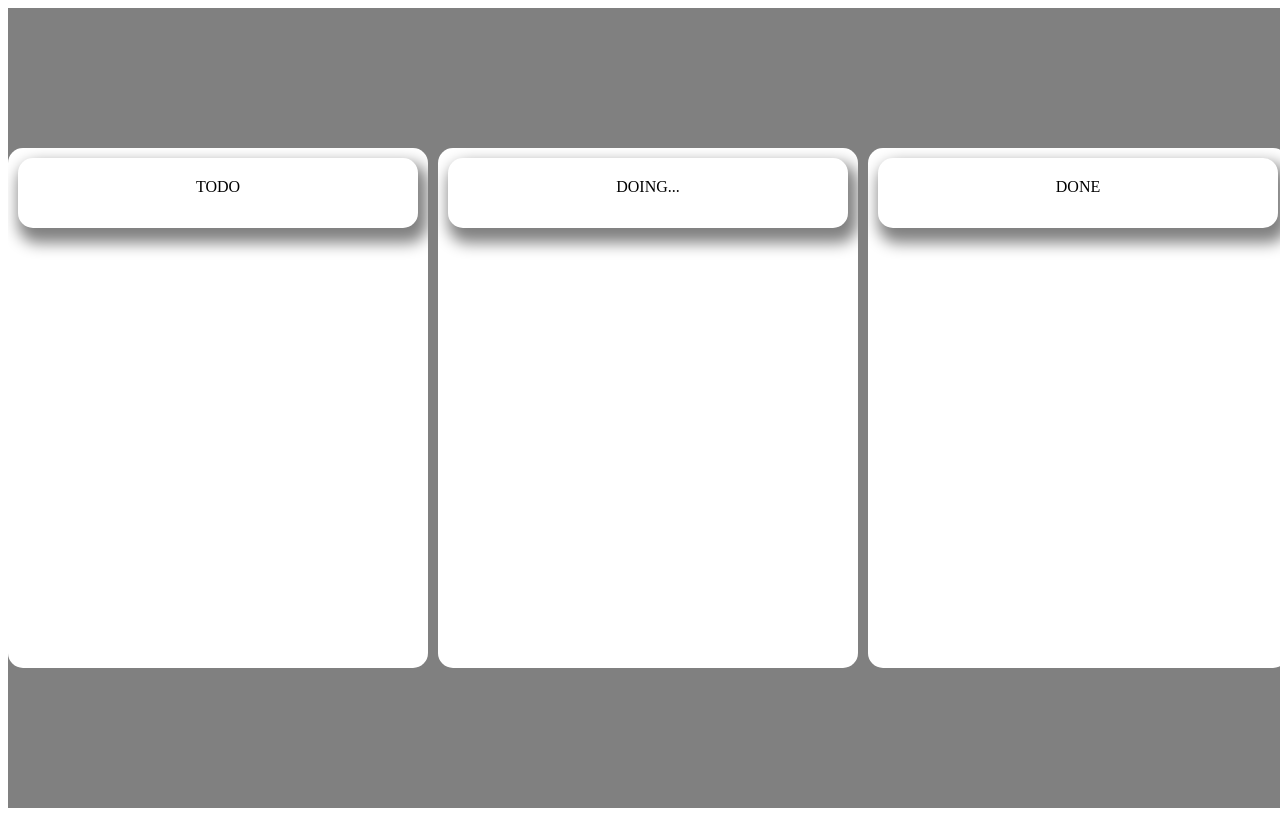
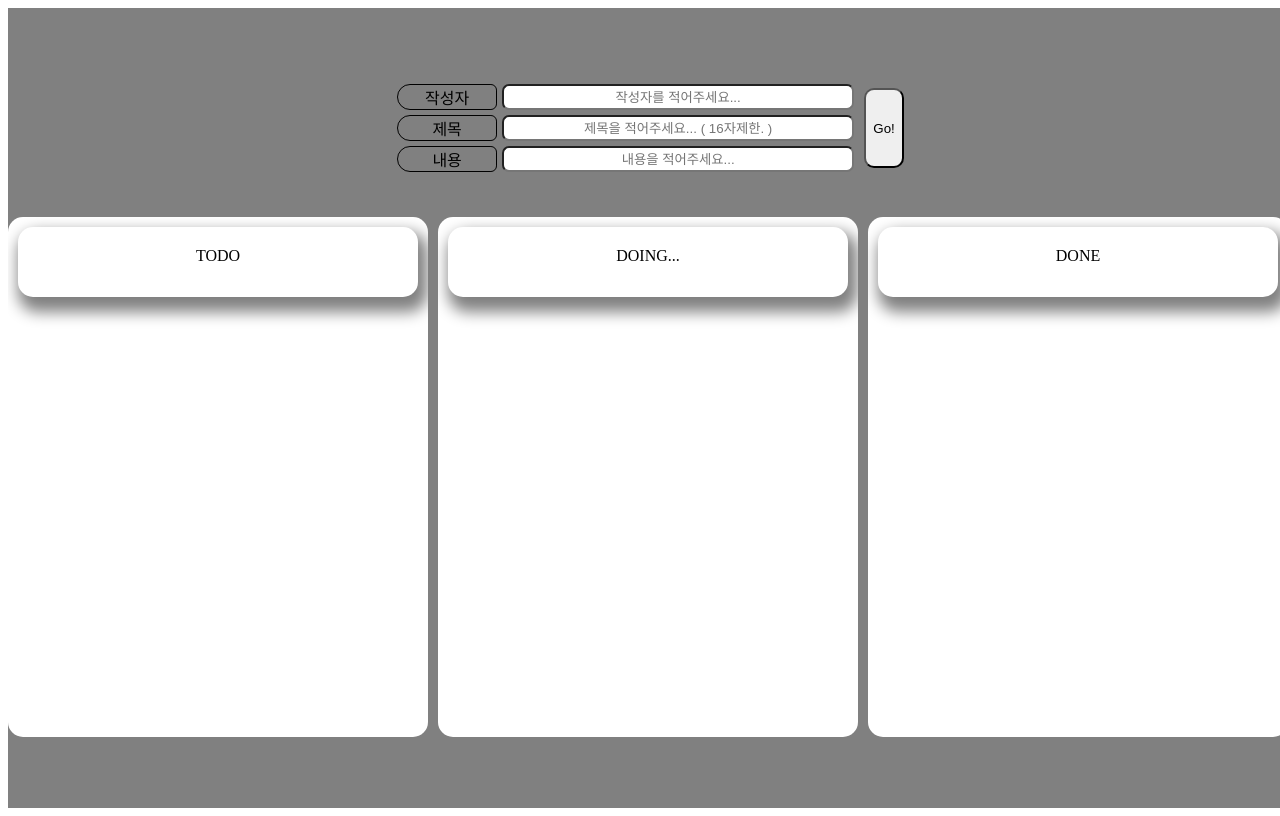
Before and after one commit to ParkBig/team-project-bukket, a React (Create React App) app: page /todoList in a window 1280 px wide. Built offline with nearby package versions, Linux system fonts and the light colour scheme.

Commit message:
22년 10월 14일 디테일 페이지 수정( 기존 = > 3개페이지로 나눔 )

```diff
--- a/package.json
+++ b/package.json
@@ -10,6 +10,7 @@
     "react": "^18.2.0",
     "react-beautiful-dnd": "^13.1.1",
     "react-dom": "^18.2.0",
+    "react-hook-form": "^7.37.0",
     "react-query": "^3.39.2",
     "react-redux": "^8.0.4",
     "react-router-dom": "^6.4.2",
--- a/src/components/Form.js
+++ b/src/components/Form.js
@@ -1,15 +1,78 @@
 import { useForm } from "react-hook-form";
+import { useSelector, useDispatch } from "react-redux";
+import styled from "styled-components";
+import { addToDo, addDone, addDoing } from "../store/modules/toDoList"
 
+const UpperForms = styled.div`
+    width: 40%;
+    margin: auto;
+`;
+const Forms = styled.form`
+    display: flex;
+    gap: 5px;
+    margin-bottom: 40px;
+`;
+const Wrap = styled.div`
+    display: flex;
+    gap: 5px;
+    margin: 5px;
+`;
+const Span = styled.span`
+    border-top-left-radius: 15px;
+    border-bottom-left-radius: 15px;
+    border-top-right-radius: 7px;
+    border-bottom-right-radius: 7px;
+    text-align: center;
+    width: 25%;
+    border: 0.5px solid;
+`;
+const Input = styled.input`
+    width: 400px;
+    border-radius: 7px;
+    text-align: center;
+`;
+const Button = styled.button`
+    border-radius: 10px;
+    text-align: center;
+    width: 40px;
+    height: 80px;
+    margin: auto;
+`;
+const Div = styled.div`
+    flex-direction: column;
+`;
+
+// 제목, 내용, 작성자, 시간을 객체에 담아 addToDo만 한다.
 const Form = () => {
-    const {register, handleSubmit, setValue} =useForm();
-    const onValid = () => {}
+    const dispatch = useDispatch();
+    const { register, handleSubmit, setValue } = useForm();
+    const onValid = (data) => {
+        dispatch(addToDo({"title":data.title, "writer":data.writer, "content":data.content, "id":Date.now()}));
+        setValue("writer", "");
+        setValue("title", "");
+        setValue("content", "");
+    }
     return (
-        <div>
-            <form onSubmit={handleSubmit(onValid)}>
-                <input {...register("writer")} />
-                <input {...register("title")} />
-                <input {...register("content")}/>
-            </form>
-        </div>
+        <UpperForms>
+            <Forms onSubmit={handleSubmit(onValid)}>
+                <Div>
+                    <Wrap>
+                        <Span>작성자</Span>
+                        <Input {...register("writer", { required: "작성자를 적어주세요..." })} placeholder="작성자를 적어주세요..." />
+                    </Wrap>
+                    <Wrap>
+                        <Span>제목</Span>
+                        <Input {...register("title", { required: "제목을 적어주세요...", maxLength:16 })} placeholder="제목을 적어주세요... ( 16자제한. )" />
+                    </Wrap>
+                    <Wrap>
+                        <Span>내용</Span>
+                        <Input {...register("content", { required: "내용을 적어주세요..." })} placeholder="내용을 적어주세요..." />
+                    </Wrap>
+                </Div>
+                <Button>Go!</Button>
+            </Forms>
+        </UpperForms>
     );
 }
+
+export default Form;
--- a/src/components/TodoDragDrop.js
+++ b/src/components/TodoDragDrop.js
@@ -2,6 +2,7 @@ import styled from "styled-components";
 import { DragDropContext, Droppable, Draggable, DropResult } from "react-beautiful-dnd"
 import { useSelector, useDispatch } from "react-redux";
 import TodoDraggable from "./TodoDraggable";
+import Form from "./Form";
 
 const Wrap = styled.div`
     display: flex;
@@ -51,15 +52,18 @@ const TodoDragDrop = () => {
     const done = useSelector(state=>state.toDoList.value["DONE"]);
     const onDragEnd = () => {}
     return (
+        <>
             <DragDropContext onDragEnd={onDragEnd}>
                 <Wrap>
+                    <div style={{display:"block"}}>
+                        <Form />
                         <Boards>
                             <UpperDroppable>
                                 <Title>TODO</Title>
                                 <Droppable droppableId="TODO">
-                            {(magic)=>(
+                                    {(magic) => (
                                         <UnderDroppable ref={magic.innerRef} {...magic.droppableProps}>
-                                    {toDos.map((prop,ind)=> <TodoDraggable key={ind} dragId={prop+""} index={ind}/>)}
+                                            {toDos.map((prop, ind) => <TodoDraggable key={ind} dragId={prop.id+""} index={ind} />)}
                                             {magic.placeholder}
                                         </UnderDroppable>
                                     )}
@@ -68,9 +72,9 @@ const TodoDragDrop = () => {
                             <UpperDroppable>
                                 <Title>DOING...</Title>
                                 <Droppable droppableId="DOING...">
-                        {(magic)=>(
+                                    {(magic) => (
                                         <UnderDroppable ref={magic.innerRef} {...magic.droppableProps}>
-                                    {doings.map((prop,ind)=> <TodoDraggable key={ind} dragId={prop+""} index={ind}/>)}
+                                            {doings.map((prop, ind) => <TodoDraggable key={ind} dragId={prop.id+""} index={ind} />)}
                                             {magic.placeholder}
                                         </UnderDroppable>
                                     )}
@@ -79,17 +83,19 @@ const TodoDragDrop = () => {
                             <UpperDroppable>
                                 <Title>DONE</Title>
                                 <Droppable droppableId="DONE">
-                        {(magic)=>(
+                                    {(magic) => (
                                         <UnderDroppable ref={magic.innerRef} {...magic.droppableProps}>
-                                    {done.map((prop,ind)=> <TodoDraggable key={ind} dragId={prop+""} index={ind}/>)}
+                                            {done.map((prop, ind) => <TodoDraggable key={ind} dragId={prop.id+""} index={ind} />)}
                                             {magic.placeholder}
                                         </UnderDroppable>
                                     )}
                                 </Droppable>
                             </UpperDroppable>
                         </Boards>
+                    </div>
                 </Wrap>
             </DragDropContext>
+        </>
     );
 }
 
--- a/src/components/TodoDraggable.js
+++ b/src/components/TodoDraggable.js
@@ -1,10 +1,27 @@
 import { DragDropContext, Droppable, Draggable } from "react-beautiful-dnd"
+import { useSelector, useDispatch } from "react-redux";
+import styled from "styled-components";
 
+const Wrapper = styled.div`
+    height: 40px;
+    border: 1px solid;
+    margin: 13px auto;
+    text-align: center;
+    font-size: larger;
+    border-radius: 10px;
+`;
 
+//요기서는 제목만 보이게 하자.
 const TodoDraggable = ({dragId , index}) => {
+    const dispatch = useDispatch();
+    const toDo = useSelector(state=>state.toDoList.value["TO_DO"])[index];
     return (
         <Draggable draggableId={dragId} index={index}>
-            {(magic) => <div ref={magic.innerRef} {...magic.dragHandleProps} {...magic.draggableProps}>test!</div>}
+            {(magic) =>
+                <Wrapper ref={magic.innerRef} {...magic.dragHandleProps} {...magic.draggableProps}>
+                    {toDo["title"]}
+                </Wrapper>
+            }
         </Draggable>
     );
 }
--- a/src/pages/Detail.js
+++ /dev/null
@@ -1 +0,0 @@
-// 화이팅!
--- a/src/store/modules/toDoList.js
+++ b/src/store/modules/toDoList.js
@@ -16,5 +16,5 @@ const toDoList = createSlice({
     }
 });
 
-export const { addToDo, addDone } = toDoList.actions
+export const { addToDo, addDone, addDoing } = toDoList.actions
 export default toDoList;
```
Also changed, not shown: src/pages/DoingDetail.js (added, +9 -0 lines), src/pages/DoneDetail.js (added, +9 -0 lines), src/pages/TodoDetail.js (added, +8 -0 lines), 1 other file (tests, documents, lock files or other folders). Lines whose indentation alone changed are shown as unchanged.
